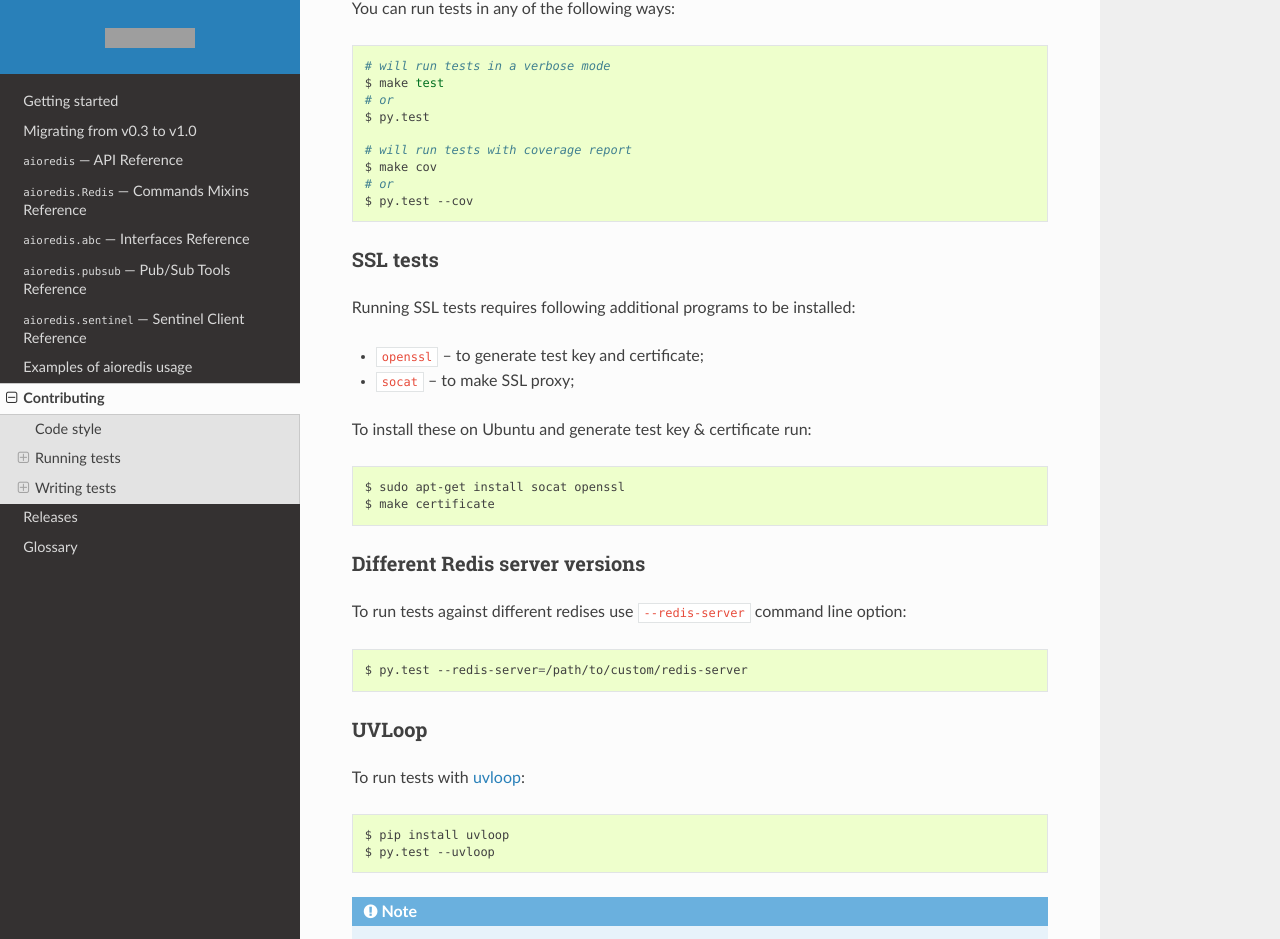
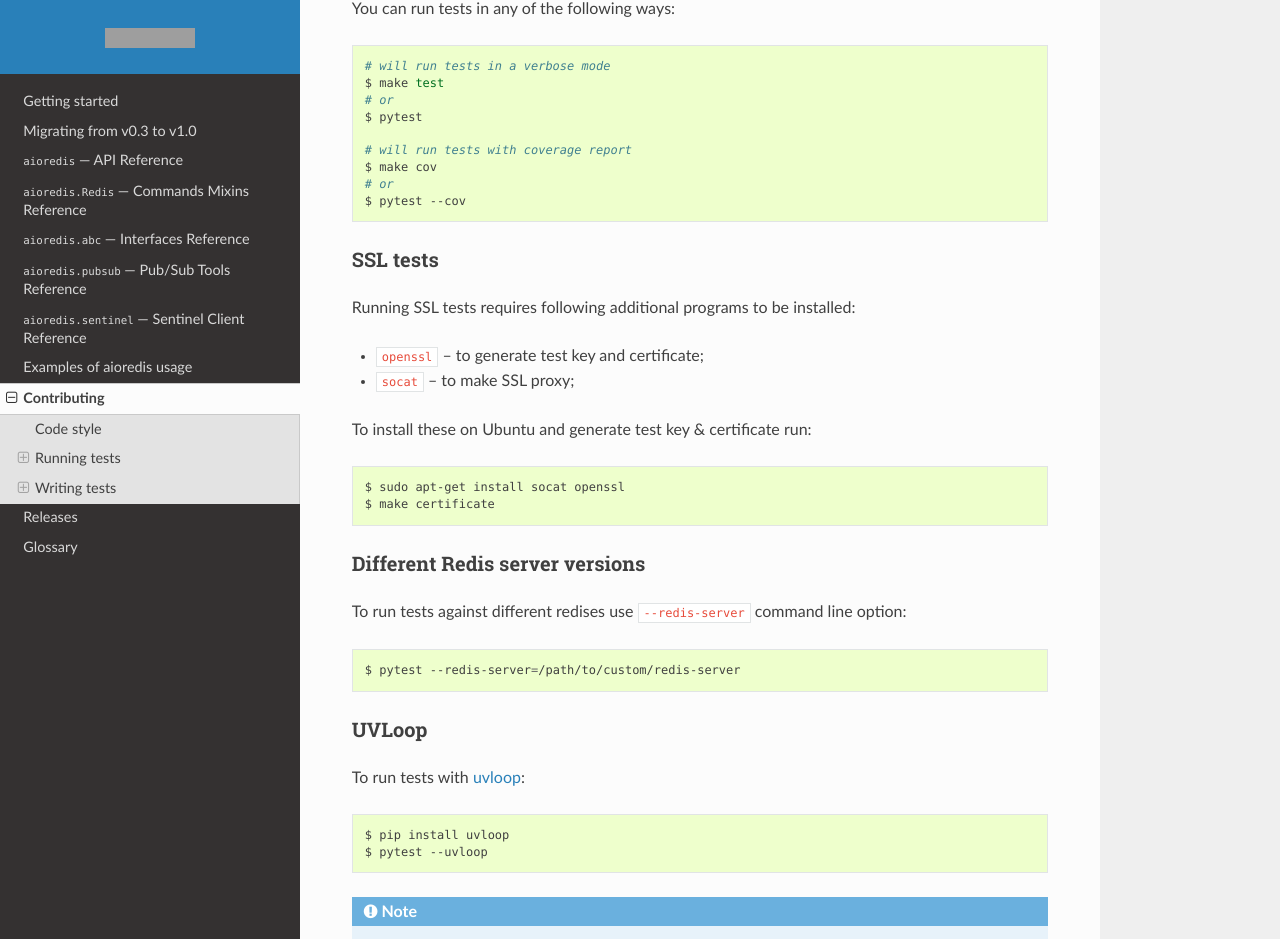
Before and after one commit to aio-libs-abandoned/aioredis-py, a Sphinx documentation site: the page built from docs/devel.rst, in a window 1280 px wide and 1400 px high, scrolled down 736 px. Shown: the part 150-1089 px from the top of the window. Built offline with Sphinx 7.4.7 and the Read the Docs theme 2.0.0, drawn with Linux system fonts in a browser that asks for light colours; grey boxes are pictures that could not be loaded.

Commit message:
pytest: remove the dot
s/py.test/pytest

```diff
--- a/docs/devel.rst
+++ b/docs/devel.rst
@@ -41,12 +41,12 @@ You can run tests in any of the following ways::
    # will run tests in a verbose mode
    $ make test
    # or
-   $ py.test
+   $ pytest
 
    # will run tests with coverage report
    $ make cov
    # or
-   $ py.test --cov
+   $ pytest --cov
 
 
 SSL tests
@@ -69,7 +69,7 @@ Different Redis server versions
 To run tests against different redises use ``--redis-server`` command line
 option::
 
-   $ py.test --redis-server=/path/to/custom/redis-server
+   $ pytest --redis-server=/path/to/custom/redis-server
 
 UVLoop
 ~~~~~~
@@ -77,7 +77,7 @@ UVLoop
 To run tests with :term:`uvloop`::
 
    $ pip install uvloop
-   $ py.test --uvloop
+   $ pytest --uvloop
 
 .. note:: Until Python 3.5.2 EventLoop has no ``create_future`` method
    so aioredis won't benefit from uvloop's futures.
```
Also changed, not shown: 1 other file.
